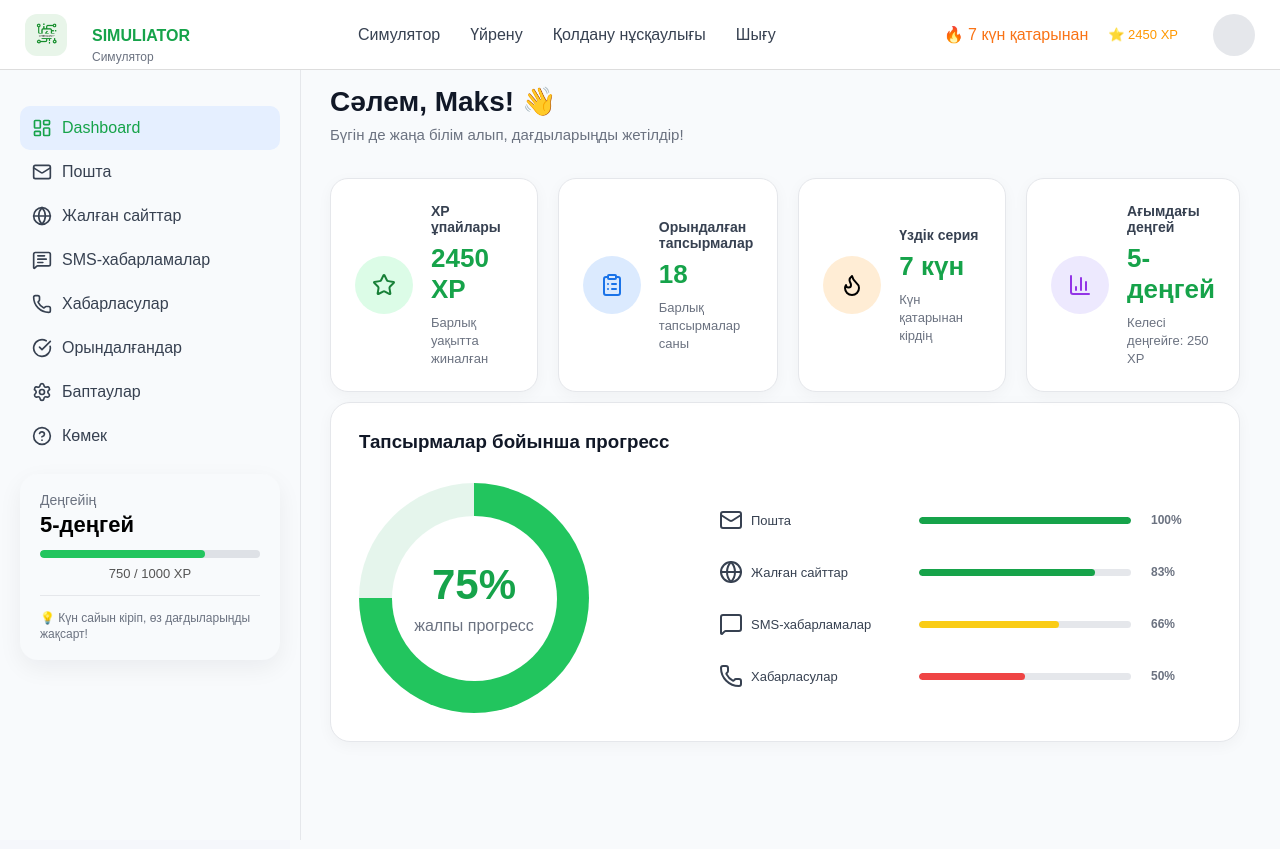
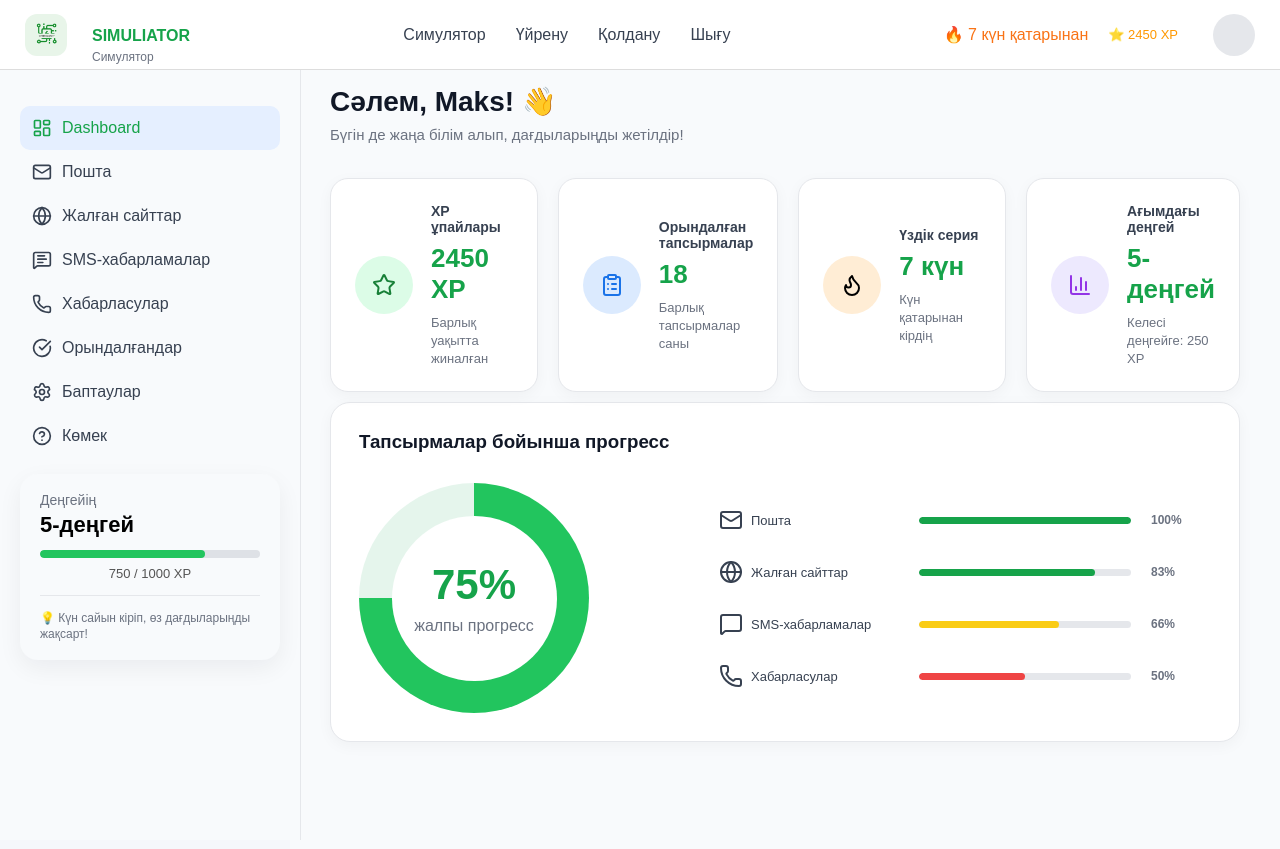
Before and after one commit to IrradaZholman/fishing_simuliatory, a Flask app: page /SIMULIATOR in a window 1280 px wide. Shown: the top 849 px of the page. Run offline with Flask 3, Linux system fonts and the light colour scheme; some libraries are stand-ins or nearby versions.

Commit message:
Update SIMULIATOR.html

```diff
--- a/templates/SIMULIATOR.html
+++ b/templates/SIMULIATOR.html
@@ -29,8 +29,8 @@
 
       <nav class="menu">
         <a href="#">Симулятор</a>
-        <a href="#">Үйрену</a>
-        <a href="#">Қолдану нұсқаулығы</a>
+        <a href="https://cybersaqshy.42web.io/">Үйрену</a>
+        <a href="#">Қолдану</a>
         <a href="#" onclick="logout()">Шығу</a>
       </nav>
 
```
